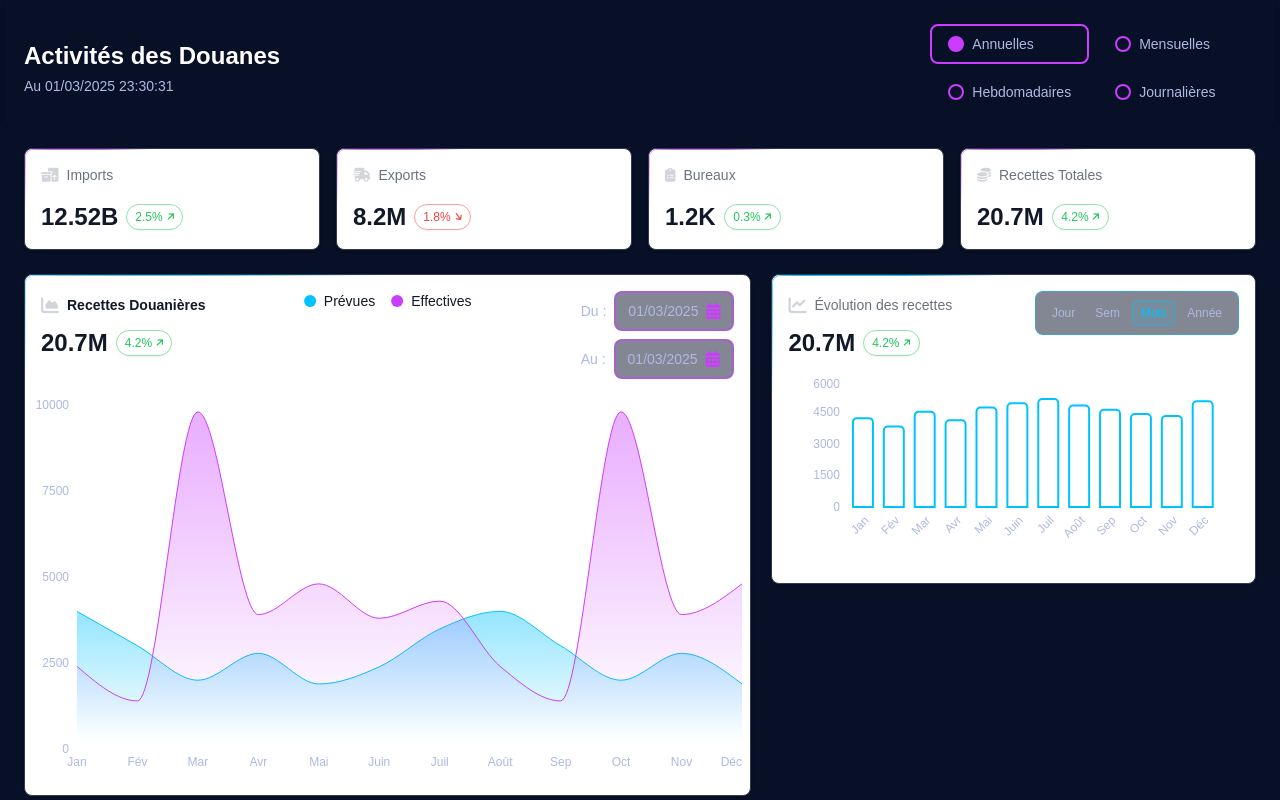
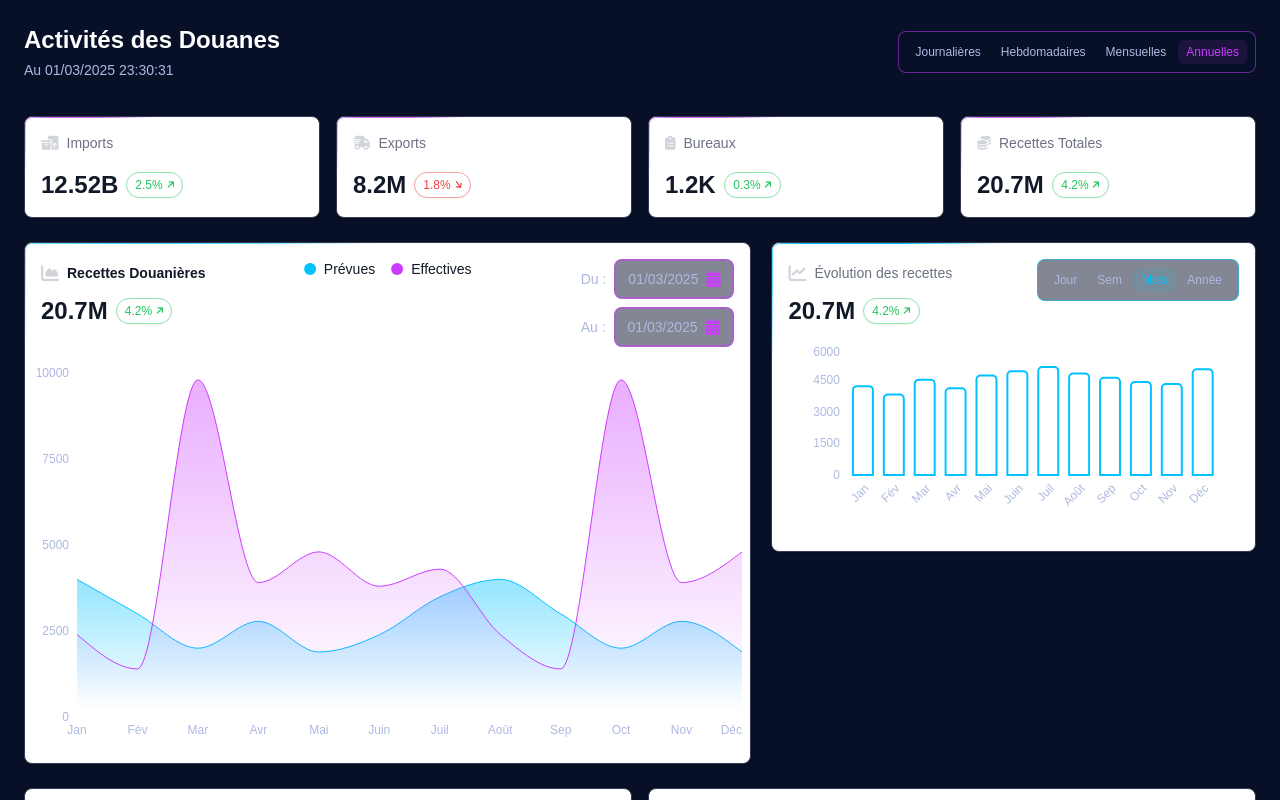
Before and after one commit to Kalixor/djib_2, a React (Vite) app: page / in a window 1280 px wide. Shown: the top 800 px of the page. Built offline with nearby package versions, Linux system fonts and the light colour scheme; a web font is replaced by a local one.

Commit message:
Initial commit from your app

```diff
--- a/src/components/Navbar.jsx
+++ b/src/components/Navbar.jsx
@@ -5,8 +5,6 @@ export default function Navbar() {
   const { period, togglePeriod } = usePeriod()
   const [currentTime, setCurrentTime] = useState(getFormattedTime())
   const animationFrameRef = useRef()
-
-  const periods = ['Annuelles', 'Mensuelles', 'Hebdomadaires', 'Journalières']
 
   const updateTime = () => {
     setCurrentTime(getFormattedTime())
@@ -44,35 +42,38 @@ export default function Navbar() {
         </div>
 
         <div className="mr-2">
-          <div className="grid grid-cols-2 gap-2">
-            {periods.map((p) => (
-              <label
+          <div className="bg-brand-800/50 backdrop-blur-sm p-2 rounded-lg border border-[#cb3cff]/50">
+            <div className="flex gap-1">
+              {['Journalières', 'Hebdomadaires', 'Mensuelles', 'Annuelles'].map((p) => (
+                <button
                   key={p}
+                  type="button"
+                  onClick={() => togglePeriod(p)}
                   className={`
-                  flex items-center gap-2
-                  px-4 py-2 rounded-lg
-                  transition-all duration-200
+                    relative
+                    px-2 py-1 rounded-md
+                    text-xs font-medium
+                    transition-colors duration-100
                     ${
                       period === p
-                      ? 'border-[#cb3cff]'
-                      : 'border-brand-800 hover:border-[#cb3cff]/50'
+                        ? 'bg-[#cb3cff]/10 text-[#cb3cff]'
+                        : 'text-card-text'
                     }
-                  border-2
-                  bg-brand-800/50
-                  cursor-pointer
+                    after:absolute
+                    after:inset-0
+                    after:rounded-md
+                    after:border
+                    after:border-transparent
+                    focus:after:border-[#cb3cff]/50
+                    hover:after:border-[#cb3cff]/50
+                    after:pointer-events-none
+                    hover:text-[#cb3cff]
                   `}
                 >
-                <input
-                  type="radio"
-                  name="period"
-                  value={p}
-                  checked={period === p}
-                  onChange={() => togglePeriod(p)}
-                  className="w-4 h-4 appearance-none rounded-full border-2 border-[#cb3cff] checked:bg-[#cb3cff] checked:border-[#cb3cff]"
-                />
-                <span className="text-sm font-medium text-card-text">{p}</span>
-              </label>
+                  {p}
+                </button>
               ))}
+            </div>
           </div>
         </div>
       </div>
--- a/src/components/charts/BarChart.jsx
+++ b/src/components/charts/BarChart.jsx
@@ -90,17 +90,24 @@ export default function BarChart() {
               type="button"
               onClick={() => handlePeriodChange(p)}
               className={`
+                relative
                 px-2 py-1 rounded-md
                 text-xs font-medium
-                transition-colors
-                focus:outline-none
-                focus:ring-2
-                focus:ring-[#00c2ff]/50
+                transition-colors duration-100
                 ${
                   period === p
-                    ? 'bg-[#00c2ff]/10 text-[#00c2ff] border border-[#00c2ff]/50'
-                    : 'text-card-text hover:text-[#00c2ff] hover:bg-[#00c2ff]/10'
+                    ? 'bg-[#00c2ff]/10 text-[#00c2ff]'
+                    : 'text-card-text'
                 }
+                after:absolute
+                after:inset-0
+                after:rounded-md
+                after:border
+                after:border-transparent
+                focus:after:border-[#00c2ff]/50
+                hover:after:border-[#00c2ff]/50
+                after:pointer-events-none
+                hover:text-[#00c2ff]
               `}
             >
               {p}
```
Lines whose indentation alone changed are shown as unchanged.
